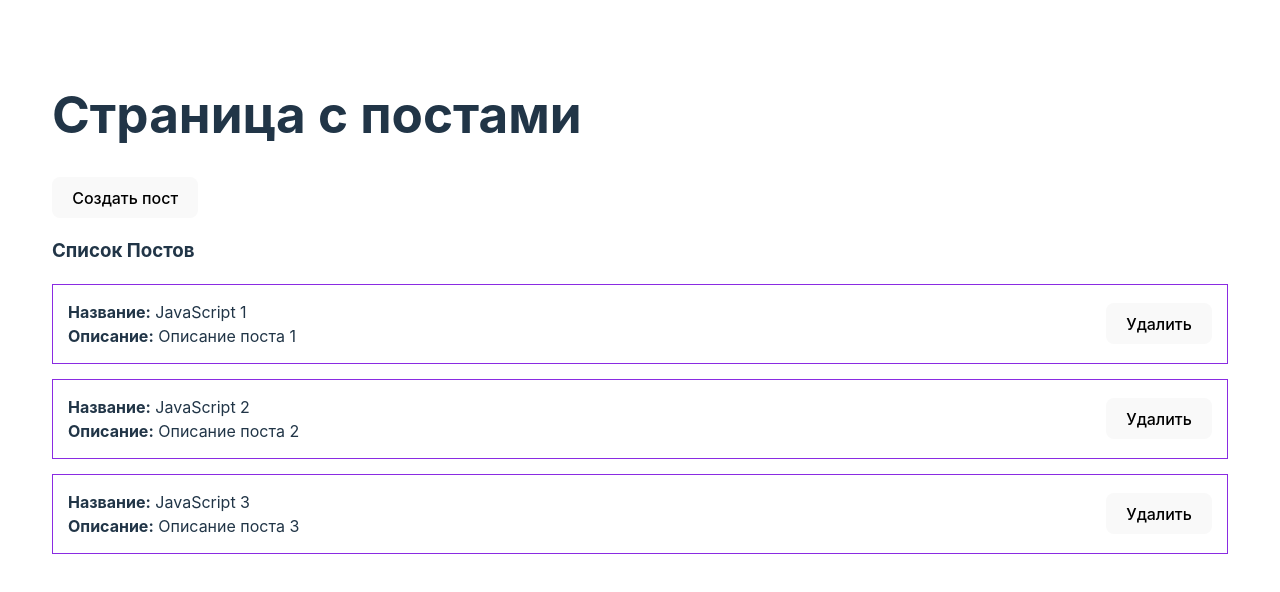
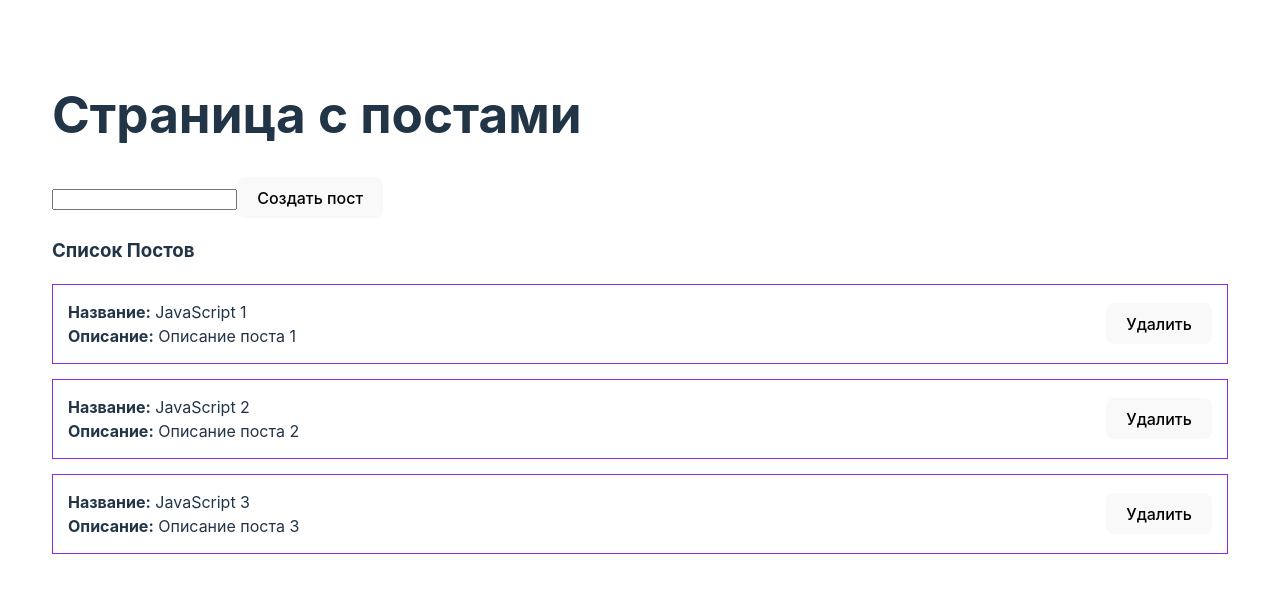
Before and after one commit to Dmitriifd/vue3-js, a Vue app: page / in a window 1280 px wide. Shown: the top 592 px of the page. Built offline with nearby package versions, Linux system fonts and the light colour scheme.

Commit message:
модификаторы v-model

```diff
--- a/src/App.vue
+++ b/src/App.vue
@@ -1,6 +1,8 @@
 <template>
   <div class="app">
     <h1>Страница с постами</h1>
+    <!-- Модификаторы v-model (trim - удаляет пробелы), number, lazy -->
+    <input type="text" v-model.trim="modificatorValue">
     <my-button @click="showDialog">Создать пост</my-button>
     <my-dialog v-model:show="dialogVisible">
       <post-form @create="createPost" />
@@ -30,7 +32,8 @@ export default {
         { id: 2, title: 'JavaScript 2', body: 'Описание поста 2' },
         { id: 3, title: 'JavaScript 3', body: 'Описание поста 3' }
       ],
-      dialogVisible: false
+      dialogVisible: false,
+      modificatorValue: ''
     };
   },
   methods: {
```
